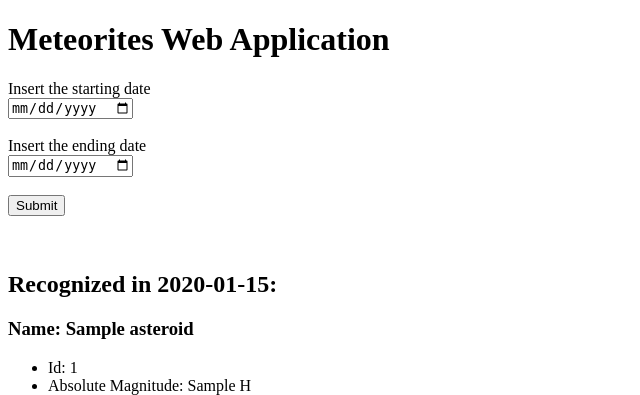
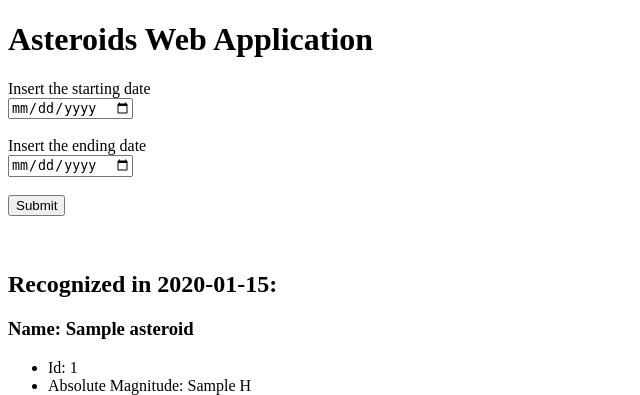
Before and after one commit to Leomb-coder/Meteorites-Web-Application, a Flask app: template templates/index.html in a window 1280 px wide. Shown: the top 395 px of the page, without its empty margins (0-640 px from the left). Run offline with Flask 3, Linux system fonts and the light colour scheme; the template is opened without the code that fills it: most values are stand-ins (such as "Sample title", 1, 10 or a date in 2020).

Commit message:
Basic html change

```diff
--- a/templates/index.html
+++ b/templates/index.html
@@ -7,7 +7,7 @@
     <title>Portokalia</title>
 </head>
 <body>
-<h1>Meteorites Web Application</h1>
+<h1>Asteroids Web Application</h1>
 <form method="get">
     <label for="start_date">Insert the starting date</label><br>
     <input type="date" name="start_date" id="start_date"><br><br>
```
